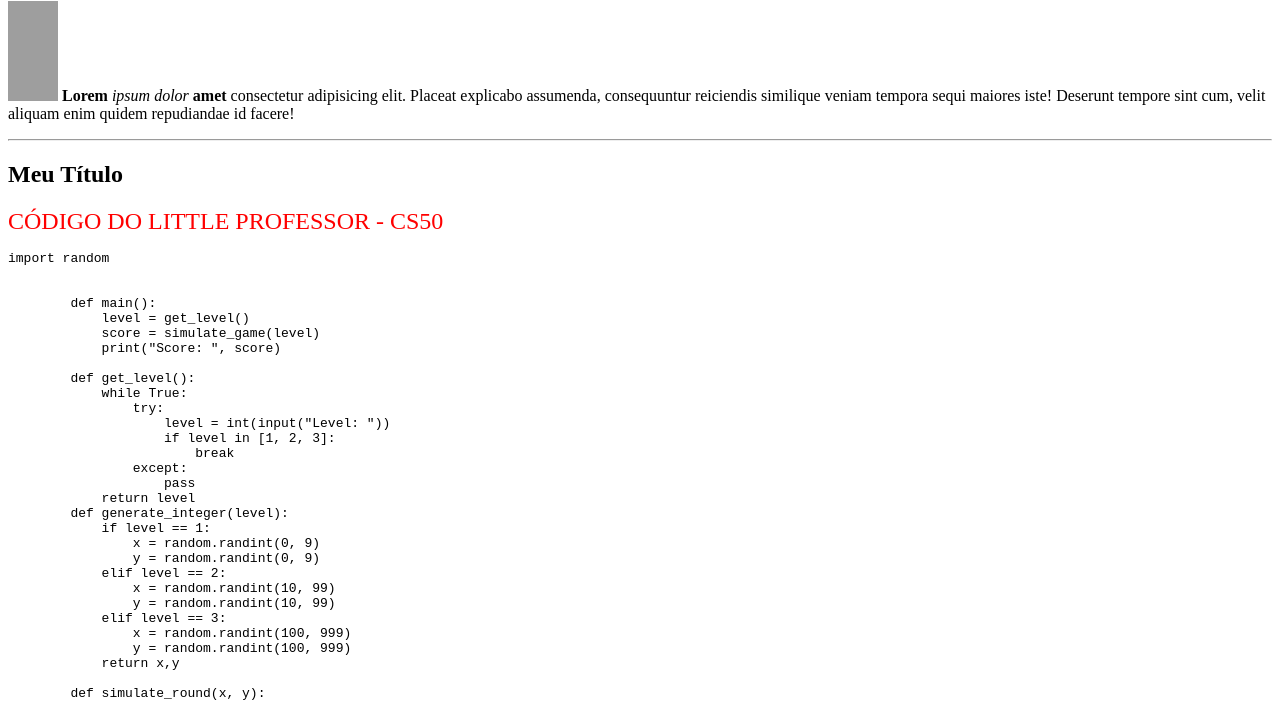
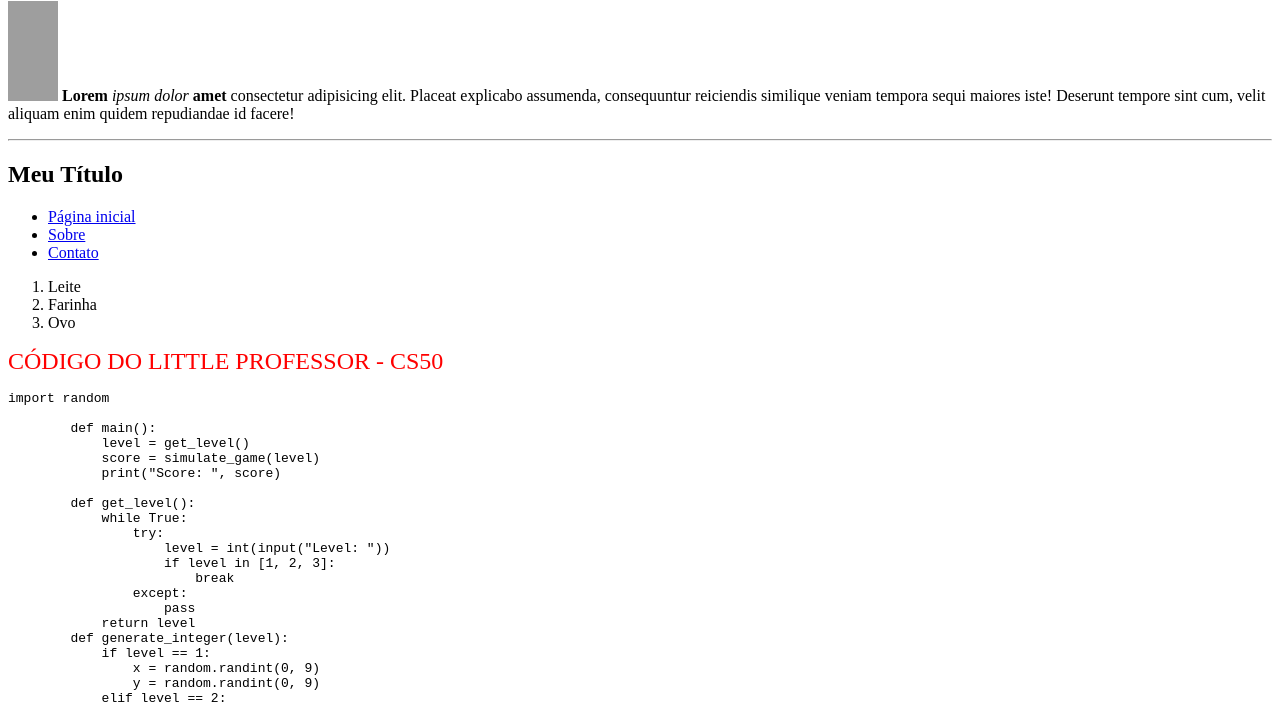
Before and after one commit to mateus-robers-amaral/curso_html, a plain HTML site: page aula3/aula1.html in a window 1280 px wide. Shown: the part 79-781 px from the top of the page. Drawn offline with Linux system fonts and the light colour scheme; grey boxes are pictures that could not be loaded.

Commit message:
updating

```diff
--- a/aula3/aula1.html
+++ b/aula3/aula1.html
@@ -26,11 +26,22 @@
         <hr>
 
     <h2>Meu Título</h2>
+    <nav>
+        <ul>
+            <li><a href="#">Página inicial</a></li>
+            <li><a href="#">Sobre</a></li>
+            <li><a href="#">Contato</a></li>
+        </ul>
+        <ol>
+            <li>Leite</li>
+            <li>Farinha</li>
+            <li>Ovo</li>
+        </ol>
+    </nav>
     <p><span class="texto_vermelho"> CÓDIGO DO LITTLE PROFESSOR - CS50
     </span>
     </p>
     <pre><code>import random
-
 
         def main():
             level = get_level()
```
